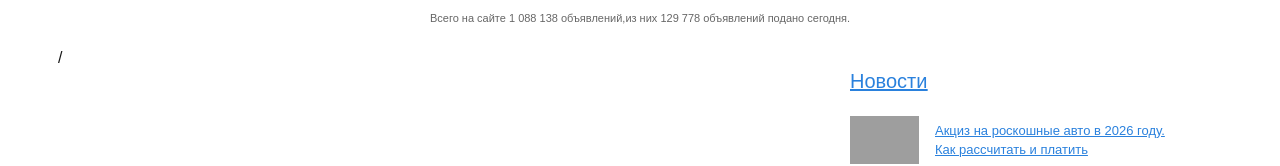
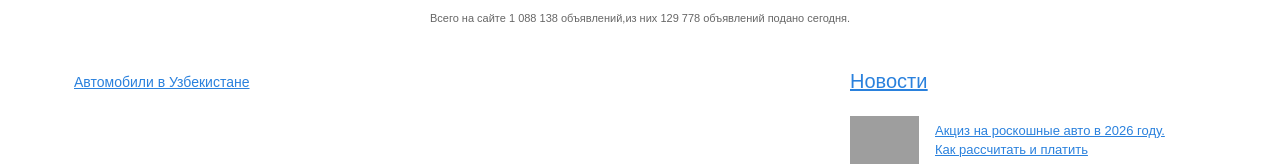
Before and after one commit to ZhannaKanal/kolesa-next, a Next.js app: page / in a window 1280 px wide. Shown: the part 245-411 px from the top of the page. Built offline with nearby package versions, Linux system fonts and the light colour scheme; grey boxes are pictures that could not be loaded.

Commit message:
added Partnerslinkblock

```diff
--- a/src/app/first/First.tsx
+++ b/src/app/first/First.tsx
@@ -1,5 +1,6 @@
 export default function First() {
-    return <div>
-        /
+    return <div className="px-[16px]">
+        <PartnersLink></PartnersLink>
     </div>
 }
+import PartnersLink from "./PartnersLink"
--- /dev/null
+++ b/src/app/first/PartnersLink.tsx
@@ -0,0 +1,9 @@
+export default function PartnersLink() {
+  return (
+    <section className="partners-links-block section-links-block mt-[24px] mb-[15px]">
+      <a className="text-[14px] text-[#2A81dd] underline font-bold" href="">
+        Автомобили в Узбекистане
+      </a>
+    </section>
+  );
+}
```
